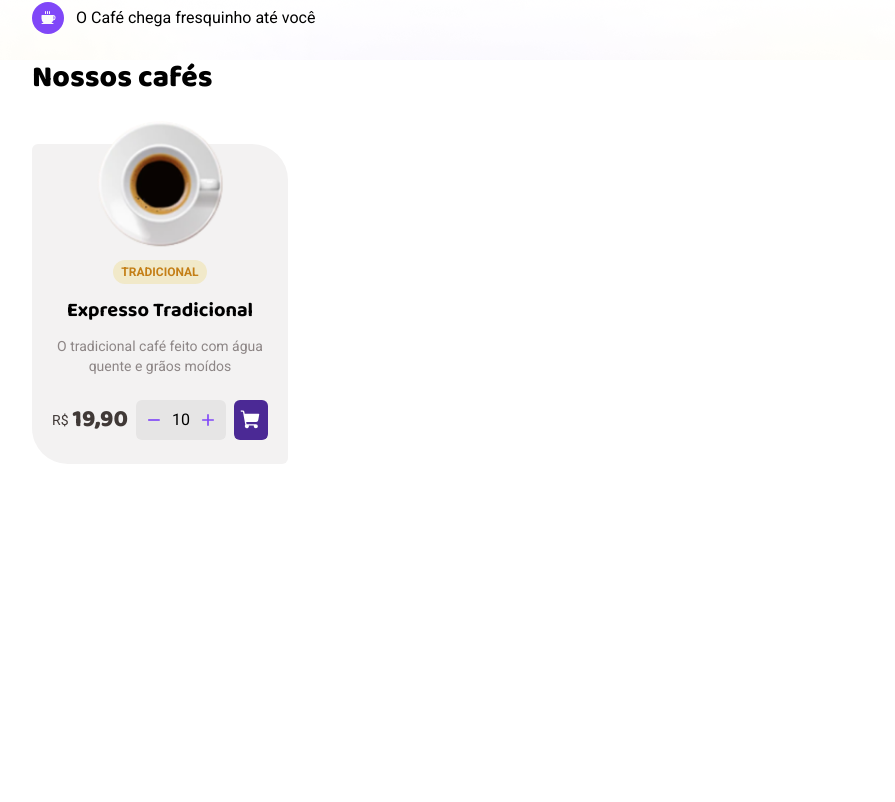
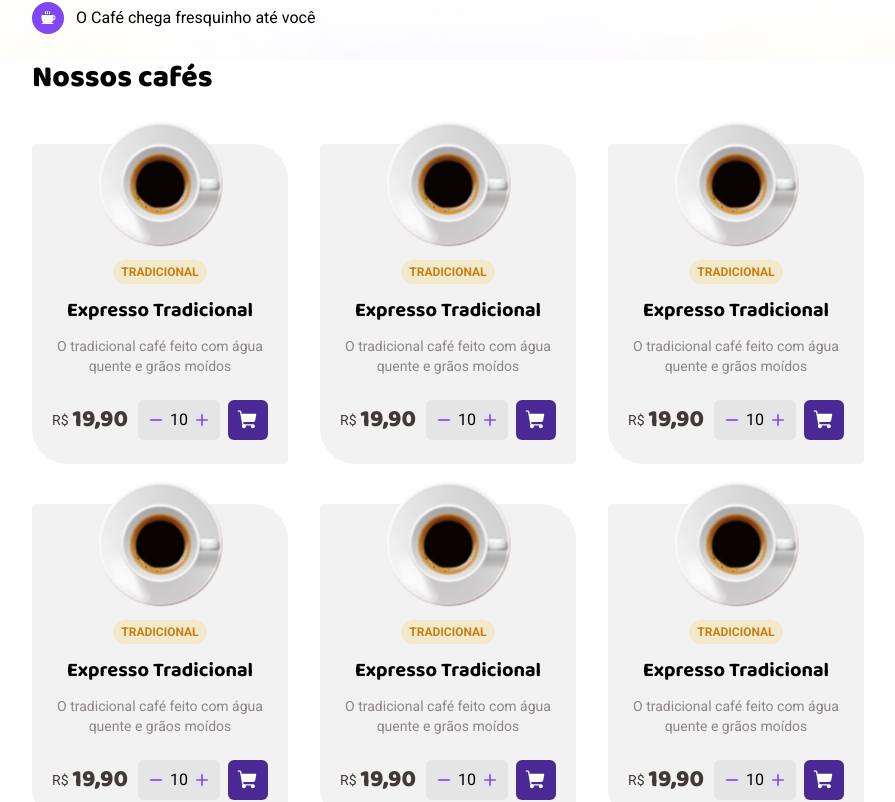
Before and after one commit to luanrem/coffee-delivery, a React (Vite) app: page / in a window 1280 px wide. Shown: the part 580-1382 px from the top of the page, without its empty margins (96-991 px from the left). Before the commit the page ends 1044 px from the top, so only its background shows below. Built offline with nearby package versions, Linux system fonts and the light colour scheme.

Commit message:
feat: add list of coffee

```diff
--- a/src/components/CoffeeCard/index.tsx
+++ b/src/components/CoffeeCard/index.tsx
@@ -1,10 +1,10 @@
-import Picture from '../../assets/coffeeImg/ExpressoTradicional.png'
+import Picture from '@/assets/coffeeImg/ExpressoTradicional.png'
 import CheckoutCar from '../icons/CheckoutCar'
 import { BiPlus, BiMinus } from 'react-icons/bi'
 
 export default function CoffeeCard() {
   return (
-    <div className="flex h-80 w-64 flex-col items-center justify-between rounded-md rounded-bl-[36px] rounded-tr-[36px] bg-base-card">
+    <div className="mb-2 flex h-80 w-64 flex-col items-center justify-between rounded-md rounded-bl-[36px] rounded-tr-[36px] bg-base-card">
       <div className="relative -top-6 flex flex-col items-center justify-start gap-3 px-5">
         <img src={Picture} alt="" className="w-32" />
         <p className="rounded-xl bg-yellow-light p-1 px-2 font-roboto text-xs font-bold text-yellow-dark">
@@ -22,7 +22,7 @@ export default function CoffeeCard() {
             19,90
           </span>
         </div>
-        <div className="flex h-10 items-center gap-2 rounded-md bg-base-button px-2">
+        <div className="flex h-10 items-center gap-1 rounded-md bg-base-button px-2">
           <button className="flex items-center justify-center text-purple hover:text-purple-dark">
             <BiMinus size="20" />
           </button>
@@ -31,7 +31,7 @@ export default function CoffeeCard() {
             <BiPlus size="20" />
           </button>
         </div>
-        <button className="flex h-10 w-10 items-center justify-center rounded-md bg-purple-dark transition-colors hover:bg-purple-dark/80">
+        <button className="flex h-10 w-10 shrink-0 items-center justify-center rounded-md bg-purple-dark transition-colors hover:bg-purple-dark/80">
           <CheckoutCar color="white" />
         </button>
       </footer>
--- a/src/pages/Home.tsx
+++ b/src/pages/Home.tsx
@@ -7,7 +7,7 @@ import CoffeeCard from '@/components/CoffeeCard'
 import { useGetCoffee } from '@/hooks/coffee'
 
 export default function Home() {
-  const { data: coffeeList } = useGetCoffee()
+  const { data: coffeeList, isFetching } = useGetCoffee()
 
   return (
     <>
@@ -52,7 +52,13 @@ export default function Home() {
         <h2 className="font-baloo text-3xl font-extrabold">Nossos cafés</h2>
         <br />
         <br />
-        <CoffeeCard />
+        <div className="flex flex-wrap gap-8">
+          {isFetching ? (
+            <h1>Loading</h1>
+          ) : (
+            coffeeList?.map((coffee) => <CoffeeCard key={coffee.id} />)
+          )}
+        </div>
       </section>
     </>
   )
```
